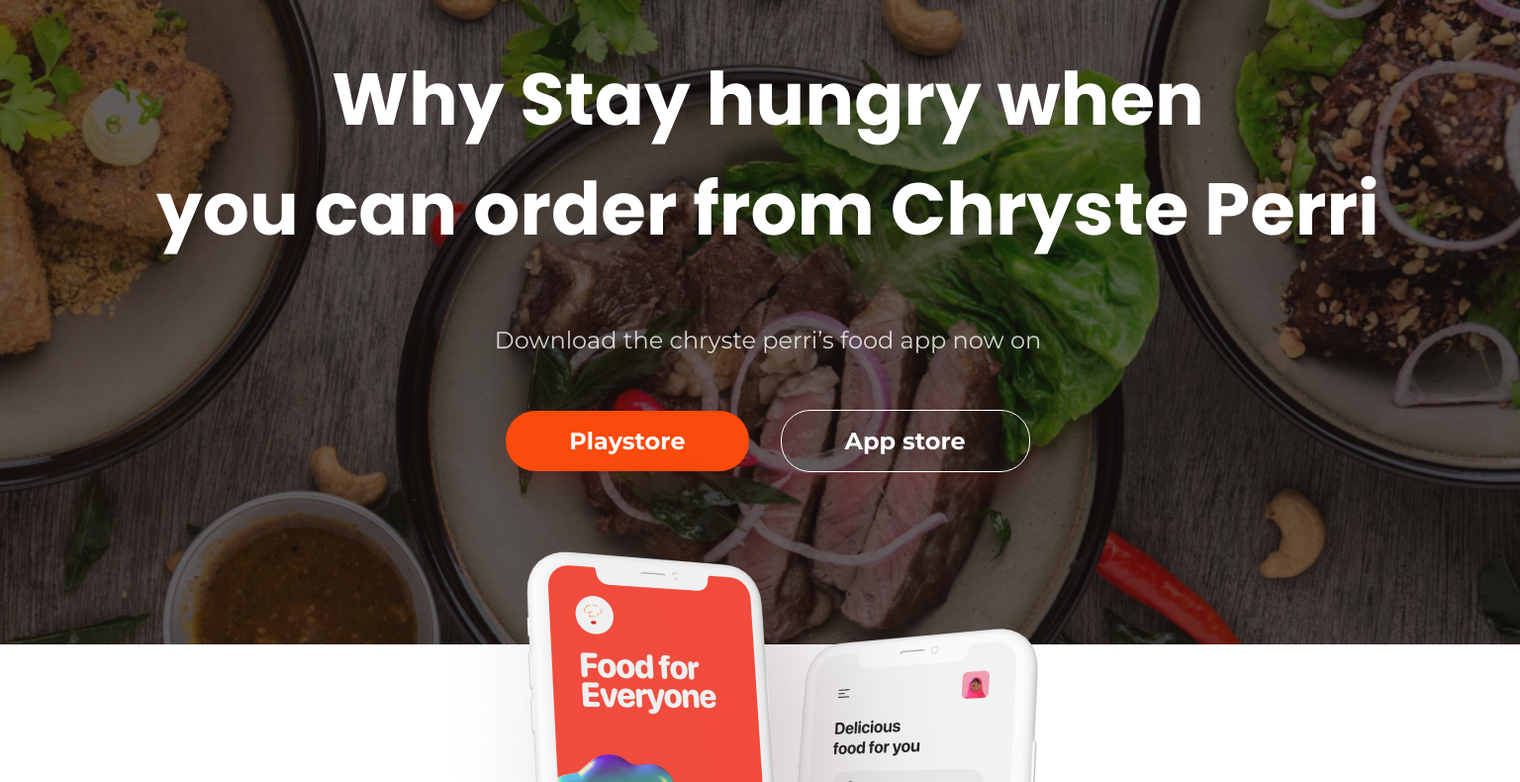
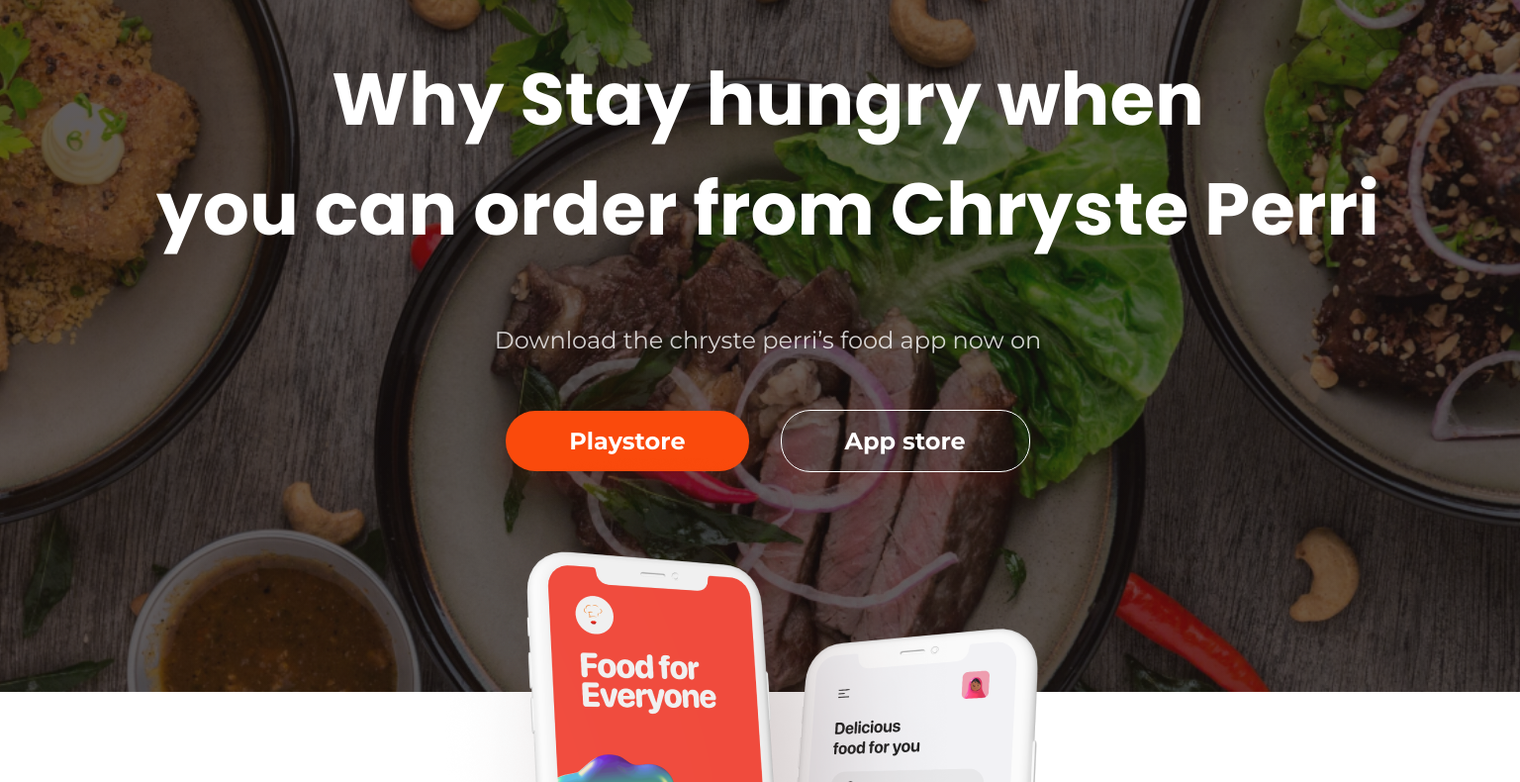
Before and after one commit to chrysteperri/COMP-310-LAYOUTS, a plain HTML site: page index.html in a window 1536 px wide. Shown: the part 270-1060 px from the top of the page at 99% size. Drawn offline with Linux system fonts and the light colour scheme.

Commit message:
Changed height display on 2xl and lg

```diff
--- a/style.css
+++ b/style.css
@@ -130,7 +130,7 @@ Hero Page **************/
 @media (min-width: 1024px) {
   /* Set background image for our hero */
   .hero__container {
-    height: 90vh;
+    height: 45rem;
     width: 100%;
     background: linear-gradient(
         0deg,
@@ -294,7 +294,7 @@ Hero Page **************/
 @media (min-width: 1536px) {
   /* Set background image for our hero */
   .hero__container {
-    height: 100vh;
+    height: 53rem;
     width: 100%;
     background: linear-gradient(
         0deg,
```
